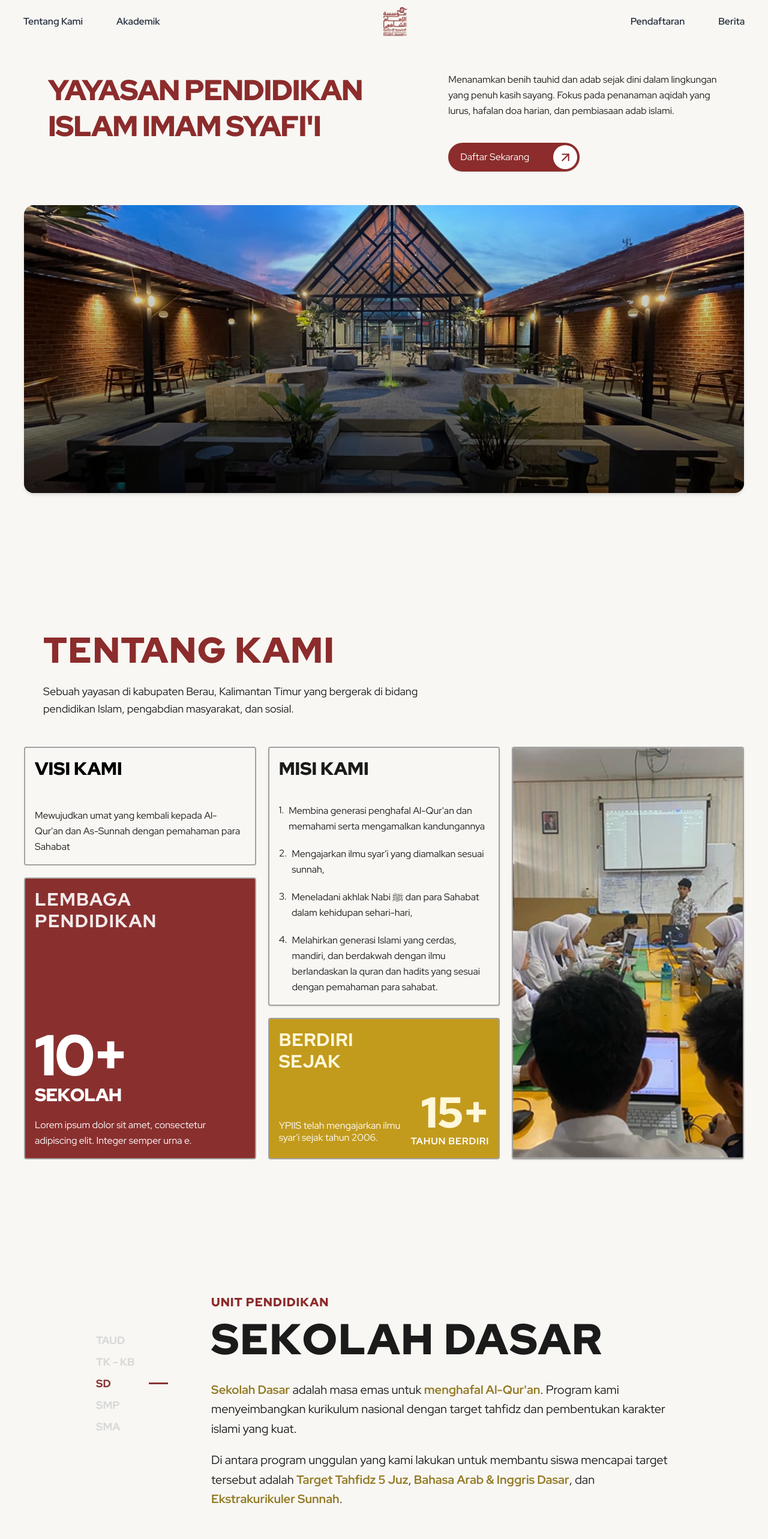
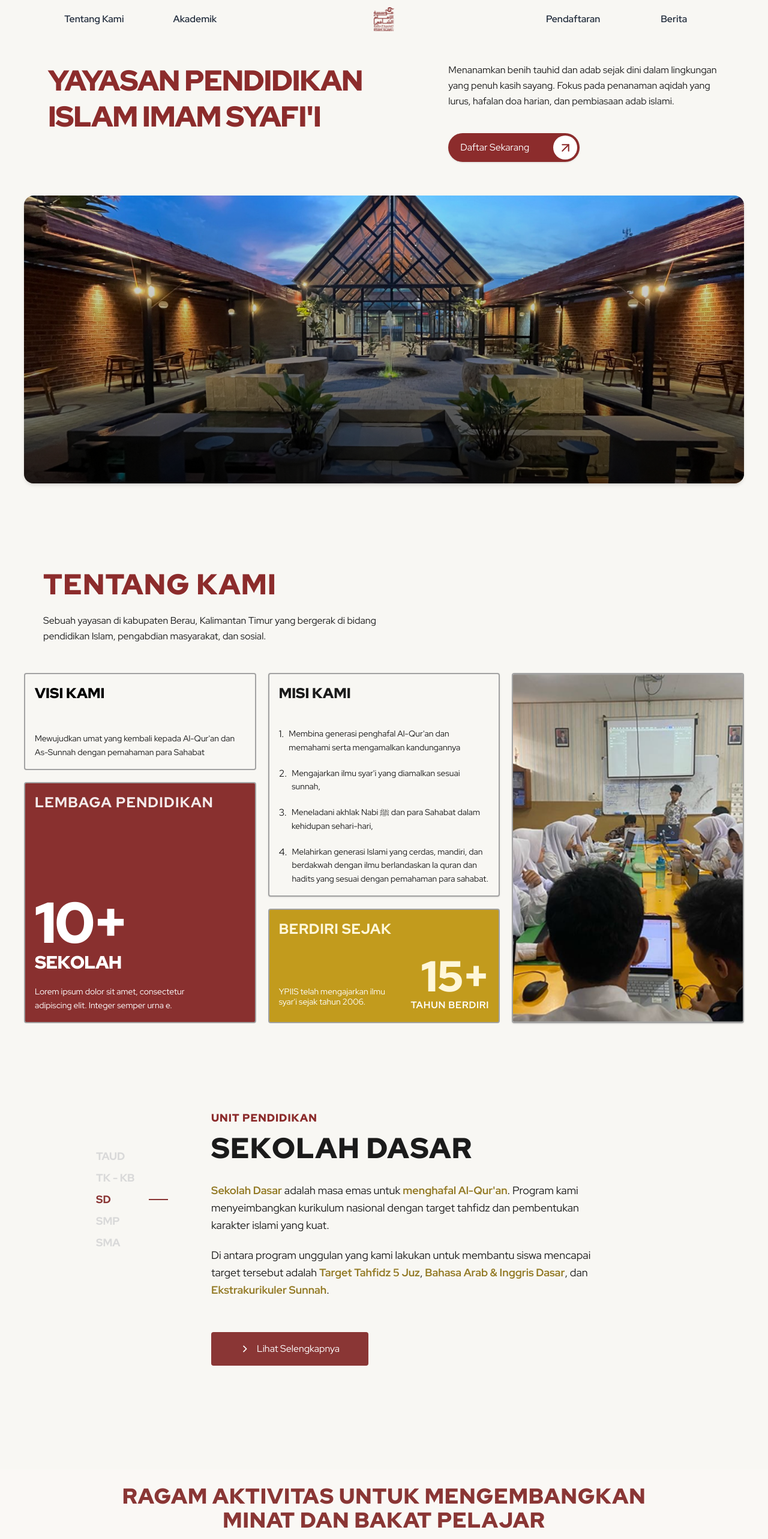
Before and after one commit to morenorpl/ypiis_company_web, a Next.js app: page / in a window 1280 px wide. Shown: the top 2566 px of the page at 60% size. Built offline with nearby package versions, Linux system fonts and the light colour scheme.

Commit message:
fix: applied responsiveness to 2xl screens and one level below it

```diff
--- a/app/components/Header.tsx
+++ b/app/components/Header.tsx
@@ -4,26 +4,27 @@ import Link from "next/link";
 export default function Header() {
   return (
     <header className="fixed top-0 left-0 w-full bg-[#F8F7F3] z-50">
-      <div className="container mx-auto px-4 py-3 flex items-center justify-center">
+      <div className="container w-full mx-auto px-4 py-3 flex items-center justify-center">
         {/* Logo Section */}
 
         {/* Simple Text Navigation */}
-        <nav className="flex items-center md:gap-12 gap-20 text-md text-[#8F918F] font-semibold">
+        <nav className="flex w-full items-center gap-12 2xl:gap-20 text-base text-center justify-center text-[#8F918F] font-semibold">
           <Link
             href="/tentang-kami"
-            className="nav-link-underline transition-all text-gray-800 hover:text-[#8A3635] py-2 px-1"
+            className="w-full max-w-30 nav-link-underline transition-all text-gray-800 hover:text-[#8A3635] py-2 px-1"
           >
             Tentang Kami
           </Link>
           <Link
             href="/akademik"
-            className="nav-link-underline transition-all text-gray-800 hover:text-[#8A3635] py-2 px-1"
+            className="w-full max-w-30 nav-link-underline transition-all text-gray-800 hover:text-[#8A3635] py-2 px-1"
           >
             Akademik
           </Link>
 
-          <div className="flex items-center mx-80">
+          <div className="flex items-center justify-center mx-[15%]">
             <Image
+              className="w-10 h-10 object-contain"
               src="/YPIIS logo.svg"
               alt="YPIIS Logo"
               width={40}
@@ -33,13 +34,13 @@ export default function Header() {
 
           <Link
             href="/pendaftaran"
-            className="nav-link-underline transition-all text-gray-800 hover:text-[#8A3635] py-2 px-1"
+            className="w-full max-w-30 nav-link-underline transition-all text-gray-800 hover:text-[#8A3635] py-2 px-1"
           >
             Pendaftaran
           </Link>
           <Link
             href="/berita"
-            className="nav-link-underline transition-all text-gray-800 hover:text-[#8A3635] py-2 px-1"
+            className="w-full max-w-30 nav-link-underline transition-all text-gray-800 hover:text-[#8A3635] py-2 px-1"
           >
             Berita
           </Link>
--- a/app/components/home/GaleriSection.tsx
+++ b/app/components/home/GaleriSection.tsx
@@ -110,7 +110,7 @@ const ROW_3: GalleryItem[] = [
 
 export default function GaleriSection() {
   return (
-    <section className="py-16 bg-[#FAF8F5] overflow-hidden">
+    <section className="py-6 bg-[#FAF8F5] overflow-hidden">
       <div className="flex flex-col gap-6 w-full">
         {/* Row 1: Left Infinite Scroll */}
         <ScrollingRow items={ROW_1} direction="left" speed="35s" />
--- a/app/components/home/HeroSection.tsx
+++ b/app/components/home/HeroSection.tsx
@@ -4,7 +4,7 @@ import { FiArrowUpRight } from "react-icons/fi";
 
 export default function HeroSection() {
   return (
-    <section className="container mx-auto px-10 py-6 md:py-10">
+    <section className="container mx-auto px-10 py-6">
       {/* 1. TOP HEADER GRID (Title + Subtext & Button) */}
       <div className="grid grid-cols-1 md:grid-cols-12 gap-6 items-start mb-14 px-10">
         {/* Left: Main Maroon Heading */}
--- a/app/components/home/RagamAktivitasSection.tsx
+++ b/app/components/home/RagamAktivitasSection.tsx
@@ -169,13 +169,13 @@ export default function RagamAktivitasSection() {
     });
   };
   return (
-    <section className="py-16 bg-[#FAF8F5] relative overflow-hidden">
+    <section className="py-6 bg-[#FAF8F5] relative overflow-hidden">
       {/* Header Container */}
-      <div className="max-w-7xl mx-auto text-center px-4 mb-12">
-        <h2 className="text-xl md:text-5xl font-black text-[#8A3635] uppercase tracking-wide mb-8">
+      <div className="max-w-5xl 2xl:max-w-7xl mx-auto text-center px-4 mb-12">
+        <h2 className="text-4xl 2xl:text-5xl font-black text-[#8A3635] uppercase tracking-wide mb-8">
           RAGAM AKTIVITAS UNTUK MENGEMBANGKAN MINAT DAN BAKAT PELAJAR
         </h2>
-        <p className="text-[#1B1B1B] text-lg font-medium leading-relaxed max-w-5xl mx-auto">
+        <p className="text-[#1B1B1B] text-base 2xl:text-lg font-medium leading-relaxed max-w-4xl 2xl:max-w-5xl mx-auto">
           Kami percaya bahwa belajar tidak terbatas di dalam ruang kelas.
           Melalui berbagai program intrakurikuler dan ekstrakurikuler, kami
           memfasilitasi siswa untuk mengeksplorasi minat, mengasah bakat, dan
@@ -232,13 +232,13 @@ export default function RagamAktivitasSection() {
         {/* Scrollable Container (CSS Snap Enabled) */}
         <div
           ref={scrollContainerRef}
-          className="flex gap-0 overflow-x-auto snap-x scrollbar-hide py-2"
+          className="flex gap-0 overflow-x-auto snap-x scrollbar-hide"
           style={{ scrollbarWidth: "none", msOverflowStyle: "none" }}
         >
           {ACTIVITY_COLUMNS.map((col) => (
             <div
               key={col.id}
-              className="flex-none sm:w-[385px] flex flex-col gap-0 snap-start shrink-0"
+              className="flex-none  w-[320px] 2xl:w-96.25 flex flex-col gap-0 snap-start shrink-0"
             >
               <CardBox item={col.top} />
               <CardBox item={col.bottom} />
@@ -253,7 +253,7 @@ export default function RagamAktivitasSection() {
 function CardBox({ item }: { item: ActivityItem }) {
   if (item.theme === "image") {
     return (
-      <div className="relative h-96.25 w-full overflow-hidden shadow-sm group/card">
+      <div className="relative h-80 2xl:h-96 w-full overflow-hidden shadow-sm group/card">
         <Image
           src={item.imageSrc}
           alt="Aktivitas"
@@ -276,25 +276,25 @@ function CardBox({ item }: { item: ActivityItem }) {
 
   return (
     <div
-      className={`h-96.25 w-full ${bgColor} ${buttonTextColors} p-6 flex flex-col justify-center shadow-sm relative group/card`}
+      className={`h-80 2xl:h-96 w-full ${bgColor} ${buttonTextColors} p-6 flex flex-col justify-center shadow-sm relative group/card`}
     >
       <div>
         {/* Category Header with lines */}
         <div className="flex items-center justify-center gap-6 mb-6">
           <span className="w-4 h-px bg-white/60" />
-          <span className="text-xs font-extrabold uppercase tracking-wider text-white/90">
+          <span className="text-xs 2xl:text-sm font-extrabold uppercase tracking-wider text-white/90">
             {item.category}
           </span>
           <span className="w-4 h-px bg-white/60" />
         </div>
 
         {/* Title */}
-        <h3 className="text-xl sm:text-3xl font-bold text-center mb-3 leading-snug">
+        <h3 className="text-2xl 2xl:text-3xl font-bold text-center mb-3 leading-snug">
           {item.title}
         </h3>
 
         {/* Description */}
-        <p className="text-xs sm:text-sm text-center text-white/80 leading-relaxed max-w-xs mx-auto mb-10">
+        <p className="text-xs 2xl:text-sm text-center text-white/80 leading-relaxed max-w-xs mx-auto mb-10">
           {item.description}
         </p>
       </div>
--- a/app/components/home/TentangKamiSection.tsx
+++ b/app/components/home/TentangKamiSection.tsx
@@ -9,13 +9,13 @@ const MISSION_POINTS = [
 
 export default function TentangKamiSection() {
   return (
-    <section className="container mx-auto px-10 py-8">
+    <section className="container mx-auto px-10 py-6">
       {/* 1. SECTION HEADER */}
-      <div className="mb-12 space-y-6 max-w-3xl px-8">
-        <h2 className="text-6xl font-black text-[#8C2C2C] uppercase tracking-wide">
+      <div className="mb-12 space-y-6 max-w-2xl 2xl:max-w-3xl px-8">
+        <h2 className="text-5xl 2xl:text-6xl font-black text-[#8C2C2C] uppercase tracking-wide">
           Tentang Kami
         </h2>
-        <p className="text-lg text-[#1B1B1B] font-medium leading-relaxed">
+        <p className="text-base 2xl:text-lg text-[#1B1B1B] font-medium leading-relaxed">
           Sebuah yayasan di kabupaten Berau, Kalimantan Timur yang bergerak di
           bidang pendidikan Islam, pengabdian masyarakat, dan sosial.
         </p>
@@ -27,11 +27,11 @@ export default function TentangKamiSection() {
         <div className="lg:col-span-4 flex flex-col gap-5 justify-between">
           {/* Visi Kami (Top Light Box) */}
           <div className="bg-[#F8F7F3] border-2 border-[#A2A2A2] flex justify-start flex-col rounded-sm px-4 py-4">
-            <h3 className="text-3xl font-black text-black uppercase mb-12">
+            <h3 className="text-2xl 2xl:text-3xl font-black text-black uppercase mb-12">
               Visi Kami
             </h3>
             <div className="max-w-90">
-              <p className="text-base text-[#1B1B1B] font-medium leading-relaxed">
+              <p className="text-sm 2xl:text-base text-[#1B1B1B] font-medium leading-relaxed">
                 Mewujudkan umat yang kembali kepada Al-Qur'an dan As-Sunnah
                 dengan pemahaman para Sahabat
               </p>
@@ -40,7 +40,7 @@ export default function TentangKamiSection() {
 
           {/* Lembaga Pendidikan (Bottom Maroon Box) */}
           <div className="bg-[#89302F] text-white border-2 border-[#A2A2A2] rounded-sm px-4 py-4 flex flex-col justify-between flex-1 min-h-55">
-            <h3 className="text-3xl font-extrabold uppercase tracking-wider mb-20 text-white/90">
+            <h3 className="text-2xl 2xl:text-3xl font-extrabold uppercase tracking-wider text-white/90">
               Lembaga Pendidikan
             </h3>
             <div className="mt-8">
@@ -51,8 +51,8 @@ export default function TentangKamiSection() {
                 Sekolah
               </span>
 
-              <div className="max-w-100">
-                <p className="text-md text-white font-medium leading-relaxed">
+              <div className="max-w-70">
+                <p className="text-sm 2xl:text-base text-white font-medium leading-relaxed">
                   Lorem ipsum dolor sit amet, consectetur adipiscing elit.
                   Integer semper urna e.
                 </p>
@@ -65,10 +65,10 @@ export default function TentangKamiSection() {
         <div className="lg:col-span-4 flex flex-col gap-5 justify-between">
           {/* Misi Kami (Top Tall Light Box) */}
           <div className="bg-[#F8F7F3] border-2 border-[#A2A2A2] rounded-sm p-4 shadow-sm flex-1">
-            <h3 className="text-3xl font-black text-[#1B1B1B] uppercase mb-10">
+            <h3 className="text-2xl 2xl:text-3xl font-black text-[#1B1B1B] uppercase mb-10">
               Misi Kami
             </h3>
-            <ol className="space-y-5 text-base font-medium text-[#1B1B1B] list-none">
+            <ol className="space-y-5 text-sm 2xl:text-base font-medium text-[#1B1B1B] list-none">
               {MISSION_POINTS.map((point, index) => (
                 <li
                   key={index}
@@ -86,10 +86,10 @@ export default function TentangKamiSection() {
           {/* Berdiri Sejak (Bottom Gold Box) */}
           <div className="bg-[#C29B1D] text-[#FFF7DA] border-2 border-[#A2A2A2] rounded-sm p-4 flex items-end justify-between min-h-27.5">
             <div className="space-y-1">
-              <h3 className="text-3xl font-extrabold mb-20 uppercase tracking-wide ">
+              <h3 className="text-2xl 2xl:text-3xl font-extrabold mb-20 uppercase tracking-wide ">
                 Berdiri Sejak
               </h3>
-              <p className="text-md text-white font-medium mb-2 max-w-60 leading-tight">
+              <p className="text-sm 2xl:text-base text-white font-medium mb-2 max-w-50 leading-tight">
                 YPIIS telah mengajarkan ilmu syar'i sejak tahun 2006.
               </p>
             </div>
--- a/app/components/home/UnitPendidikanSection.tsx
+++ b/app/components/home/UnitPendidikanSection.tsx
@@ -156,7 +156,7 @@ export default function UnitPendidikanSection() {
     EDUCATION_PROGRAMS[0];
 
   return (
-    <section className="container mx-auto px-16 py-8">
+    <section className="container mx-auto px-16 py-6">
       <div className="grid grid-cols-1 md:grid-cols-12 gap-0 items-start">
         {/* 1. LEFT SECTION */}
         <div className="col-start-2 mt-16 col-span-2 flex flex-row md:flex-col gap-2 items-start overflow-x-auto md:overflow-visible pb-4 md:pb-0">
@@ -190,8 +190,8 @@ export default function UnitPendidikanSection() {
         </div>
 
         {/* 2. RIGHT SECTION */}
-        <div className="mb-12 col-span-9 space-y-3 min-h-125 px-0">
-          <h3 className="text-xl font-black text-[#8C2C2C] uppercase tracking-wider">
+        <div className="col-span-9 space-y-3 min-h-120 px-0">
+          <h3 className="text-lg 2xl:text-xl font-black text-[#8C2C2C] uppercase tracking-wider">
             Unit Pendidikan
           </h3>
           <AnimatePresence mode="wait">
@@ -202,13 +202,13 @@ export default function UnitPendidikanSection() {
               exit={{ opacity: 0 }}
               transition={{ duration: 0.3 }}
             >
-              <h2 className="text-7xl font-black text-[#1B1B1B] max-w-4xl uppercase mb-8 tracking-wide">
+              <h2 className="text-5xl 2xl:text-7xl font-black text-[#1B1B1B] max-w-4xl uppercase mb-8 tracking-wide">
                 {activeProgram.title}
               </h2>
-              <p className="text-xl text-[#1B1B1B] mb-5 max-w-3xl font-medium leading-relaxed">
+              <p className="text-lg 2xl:text-xl text-[#1B1B1B] mb-5 max-w-2xl 2xl:max-w-3xl font-medium leading-relaxed">
                 {activeProgram.descriptionParagraph1}
               </p>
-              <p className="text-xl text-[#1B1B1B] max-w-3xl font-medium leading-relaxed">
+              <p className="text-lg 2xl:text-xl text-[#1B1B1B] max-w-2xl 2xl:max-w-3xl font-medium leading-relaxed">
                 {activeProgram.descriptionParagraph2}
               </p>
 
@@ -216,7 +216,7 @@ export default function UnitPendidikanSection() {
                 <Link
                   href={activeProgram.href}
                   className="btn-expand-center relative overflow-hidden inline-flex items-center gap-3
-                  bg-[#8A3635] text-white text-lg font-medium px-16 py-6 rounded-sm"
+                  bg-[#8A3635] text-white text-base 2xl:text-lg font-medium px-12 py-4 2xl:px-16 2xl:py-6 rounded-sm"
                 >
                   <svg
                     className="w-4 h-4"
--- a/app/page.tsx
+++ b/app/page.tsx
@@ -10,7 +10,7 @@ import PetaLokasiSection from "./components/home/PetaLokasiSection";
 
 export default function HomePage() {
   return (
-    <div className="space-y-40 pb-16">
+    <div className="space-y-24 2xl:space-y-40  pb-16">
       {/* 1. Hero Section (Image and Title) */}
       <HeroSection />
 
```
Also changed, not shown: app/components/home/DonasiBantuSection.tsx (+7 -7 lines), app/components/home/GedungFasilitasSection.tsx (+4 -4 lines), app/components/home/PetaLokasiSection.tsx (+9 -9 lines).
